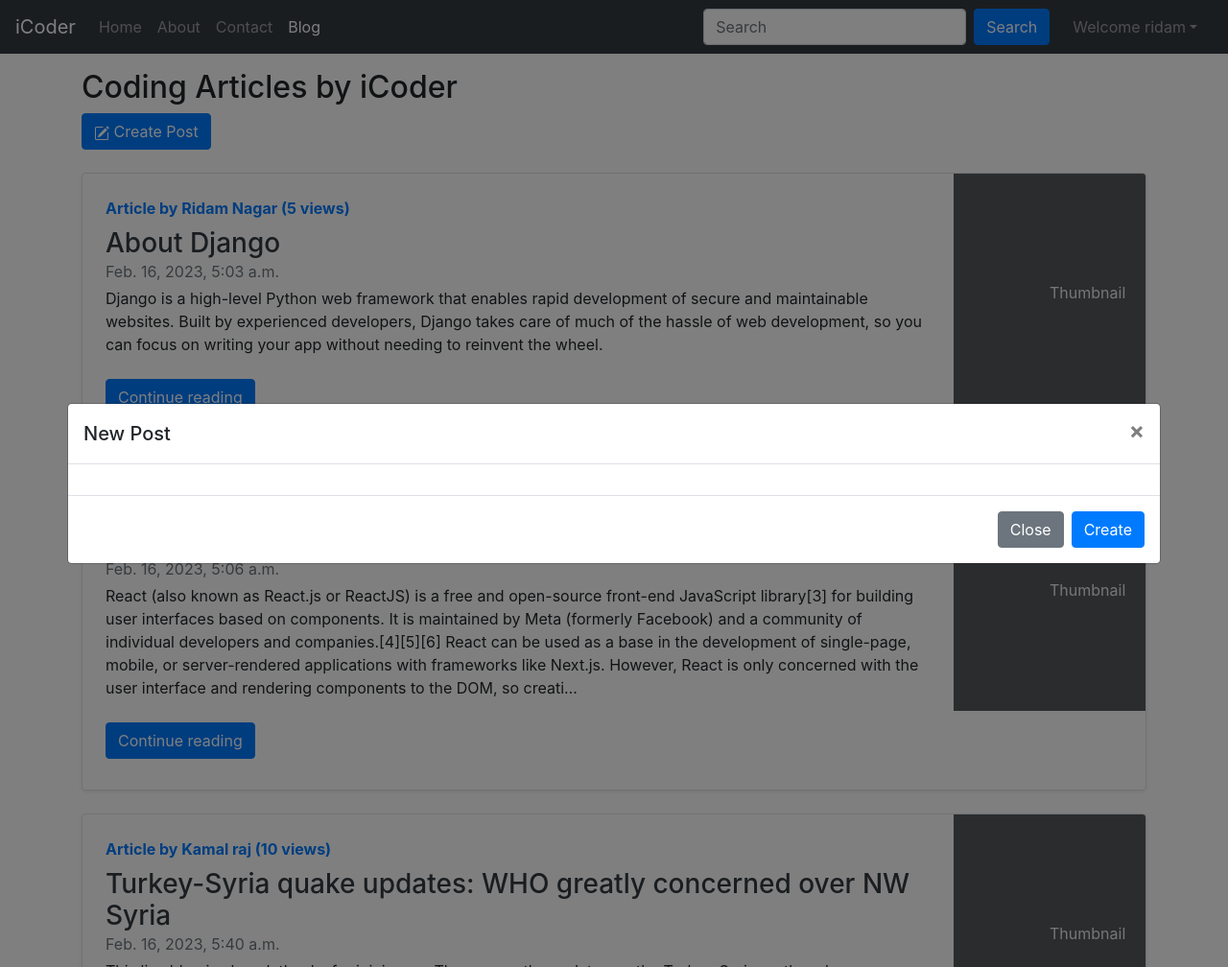
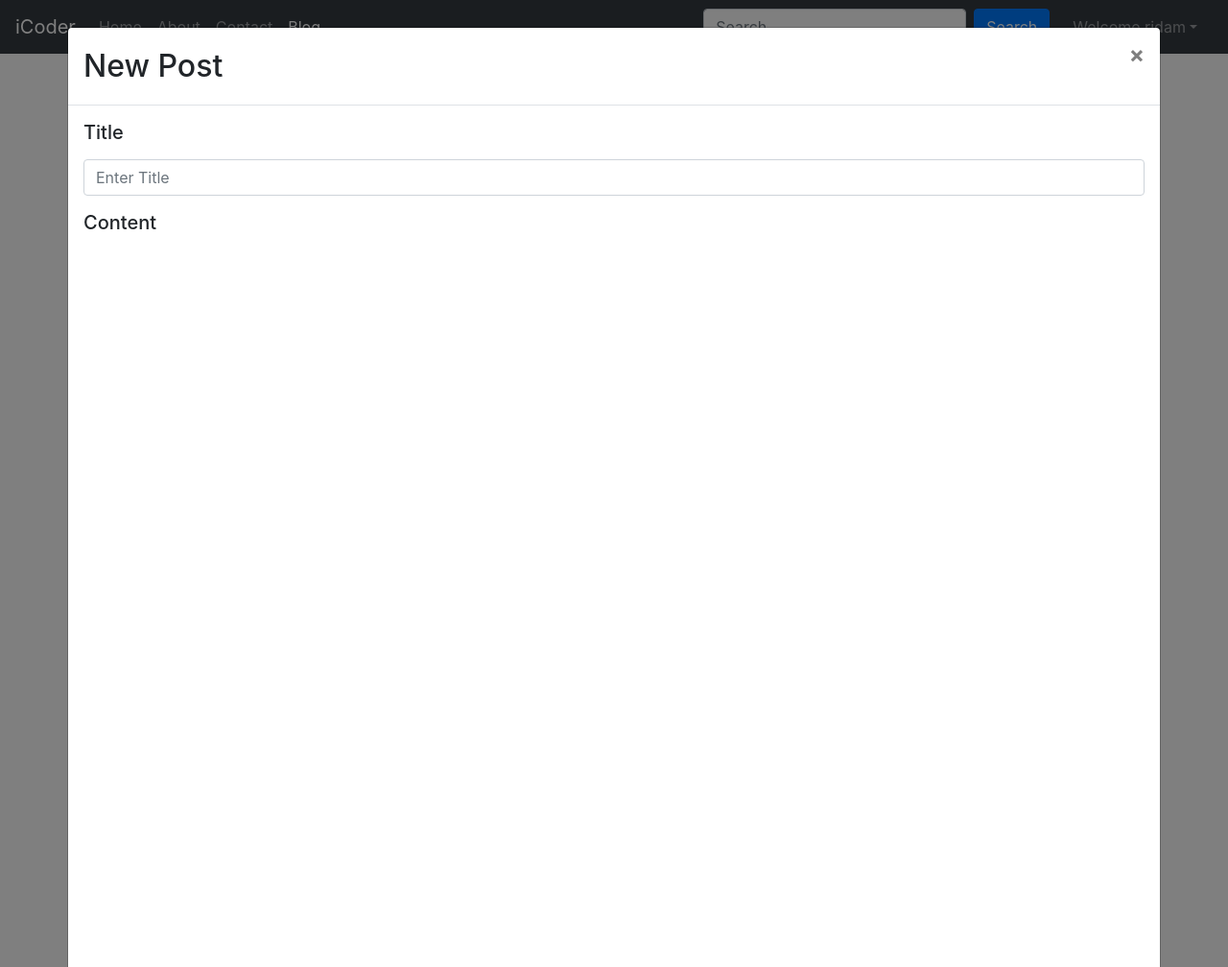
Before and after one commit to ridam9795/iCoder, a Django app: page /blog/ in a window 1280 px wide, after a click on "Create Post". Shown: the whole page at 96% size. Run offline with Django 4.2, Linux system fonts and the light colour scheme; a user stored in the database is signed in; data comes from the database, SQL or seed files in the repository; both versions use the stored data as it was after the commit; some libraries are stand-ins or nearby versions.

Commit message:
Added create post feature

```diff
--- a/blog/models.py
+++ b/blog/models.py
@@ -11,7 +11,7 @@
     author = models.CharField(max_length=100)
     views = models.IntegerField(default=0)
     slug = models.CharField(max_length=100)
-    timeStamp = models.DateTimeField(blank=True)
+    timeStamp = models.DateTimeField(auto_now_add=True)
 
     def __str__(self):
         return self.title + ' by '+self.author
--- a/blog/views.py
+++ b/blog/views.py
@@ -7,6 +7,17 @@
 
 
 def blogHome(request):
+    if request.method == "POST":
+        title = request.POST.get("title")
+        content = request.POST.get("postContent")
+        user = request.user
+        views = 0
+        print("postHeading: "+title+" --> "+content)
+        post = Post(title=title, content=content,
+                    author=user, views=views, slug=title)
+        post.save()
+
+        return redirect('/')
     allPosts = Post.objects.all()
     context = {"allPosts": allPosts}
     return render(request, 'blog/blogHome.html', context)
--- a/templates/base.html
+++ b/templates/base.html
@@ -166,6 +166,8 @@
 
                 <!-- Optional JavaScript -->
                 <!-- jQuery first, then Popper.js, then Bootstrap JS -->
+                <script src="http://ajax.googleapis.com/ajax/libs/jquery/1.9.1/jquery.min.js"></script>
+
                 <script src="https://code.jquery.com/jquery-3.5.1.slim.min.js"
                     integrity="sha384-DfXdz2htPH0lsSSs5nCTpuj/zy4C+OGpamoFVy38MVBnE+IbbVYUew+OrCXaRkfj"
                     crossorigin="anonymous"></script>
@@ -175,5 +177,6 @@
                 <script src="https://stackpath.bootstrapcdn.com/bootstrap/4.5.2/js/bootstrap.min.js"
                     integrity="sha384-B4gt1jrGC7Jh4AgTPSdUtOBvfO8shuf57BaghqFfPlYxofvL8/KUEfYiJOMMV+rV"
                     crossorigin="anonymous"></script>
+
 </body>
 </html>
--- a/templates/blog/blogHome.html
+++ b/templates/blog/blogHome.html
@@ -19,12 +19,16 @@
     .tox .tox-notification--in {
         display: none;
     }
+
+    #createPost {
+        height: 80vh;
+    }
 </style>
 <div class="container my-3">
     <h2>Coding Articles by iCoder</h2>
     <button type="button" class="btn btn-primary" data-toggle="modal" data-target="#exampleModalCenter"><span><svg
-                xmlns="http://www.w3.org/2000/svg" width="16" height="16" fill="currentColor" class="bi bi-pencil-square"
-                viewBox="0 0 16 16">
+                xmlns="http://www.w3.org/2000/svg" width="16" height="16" fill="currentColor"
+                class="bi bi-pencil-square" viewBox="0 0 16 16">
                 <path
                     d="M15.502 1.94a.5.5 0 0 1 0 .706L14.459 3.69l-2-2L13.502.646a.5.5 0 0 1 .707 0l1.293 1.293zm-1.75 2.456-2-2L4.939 9.21a.5.5 0 0 0-.121.196l-.805 2.414a.25.25 0 0 0 .316.316l2.414-.805a.5.5 0 0 0 .196-.12l6.813-6.814z" />
                 <path fill-rule="evenodd"
@@ -61,20 +65,25 @@
 
 
     <!-- Modal -->
+    <form method="post" action="/blog/" onsubmit="submitForm()">
+        {% csrf_token %}
         <div class="modal fade" id="exampleModalCenter" tabindex="-1" role="dialog"
             aria-labelledby="exampleModalCenterTitle" aria-hidden="true">
             <div class="modal-dialog modal-dialog-centered modal-xl" role="document">
                 <div class="modal-content">
                     <div class="modal-header">
-                    <h5 class="modal-title" id="exampleModalCenterTitle">New Post</h5>
+                        <h2 class="modal-title" id="exampleModalCenterTitle">New Post</h2>
                         <button type="button" class="close" data-dismiss="modal" aria-label="Close">
                             <span aria-hidden="true">&times;</span>
                         </button>
                         </div>
                         <div class="modal-body">
+                        <h5>Title</h5>
+                        <input type="text" name="title" class="form-control my-3" id="title" aria-describedby="title" placeholder="Enter Title">
+                        <h5>Content</h5>
+                        <input type="hidden" name="postContent" id="postContent" />
                         <div id="createPost"></div>
-                    <script src="https://cdn.tiny.cloud/1/no-api-key/tinymce/5/tinymce.min.js"
-                        referrerpolicy="origin"></script>
+                        <script src="https://cdn.tiny.cloud/1/no-api-key/tinymce/5/tinymce.min.js" referrerpolicy="origin"></script>
                         <script>
                             tinymce.init({
                                 selector: '#createPost',
@@ -91,19 +100,27 @@
                                 },
                                 menubar: 'favs file edit view insert format tools table help',
                                 content_css: 'css/content.css'
-                        });
+                            })
+
+
+
+                                function submitForm() {
+                                    let content = tinymce.get('createPost').getContent()
+                                    document.getElementById('postContent').value = content
+                                    console.log("form submitted", content)
+                                }
 
 
 </script>
-
                     </div>
                     <div class="modal-footer">
                         <button type="button" class="btn btn-secondary" data-dismiss="modal">Close</button>
-                    <button type="button" class="btn btn-primary">Create</button>
+                        <button type="submit" class="btn btn-primary">Create</button>
                         </div>
                         </div>
                         </div>
                         </div>
+    </form>
 
 </div>
 {% endblock %}
```
Also changed, not shown: blog/migrations/0006_alter_post_timestamp.py (added), db.sqlite3. Lines whose indentation alone changed are shown as unchanged.
